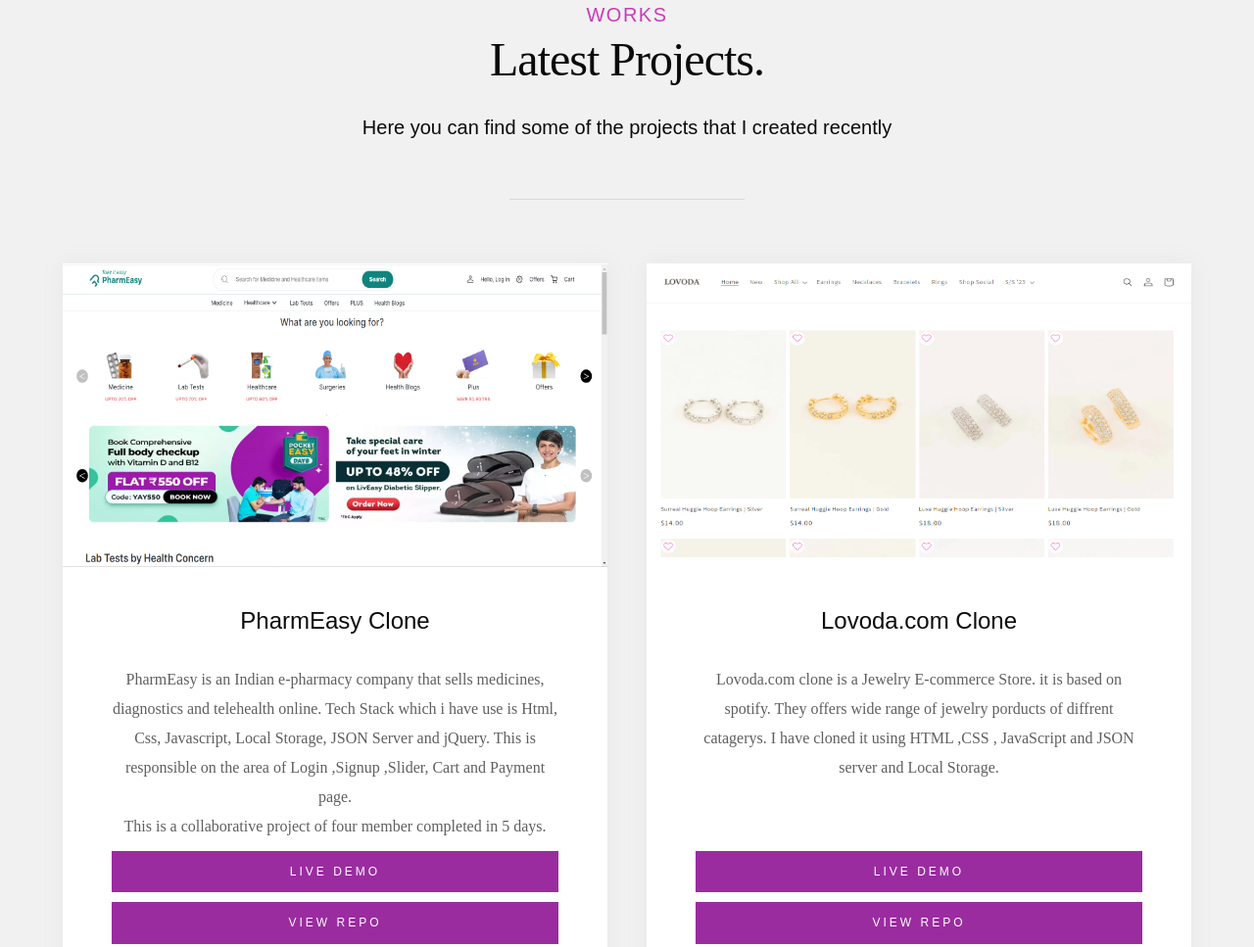
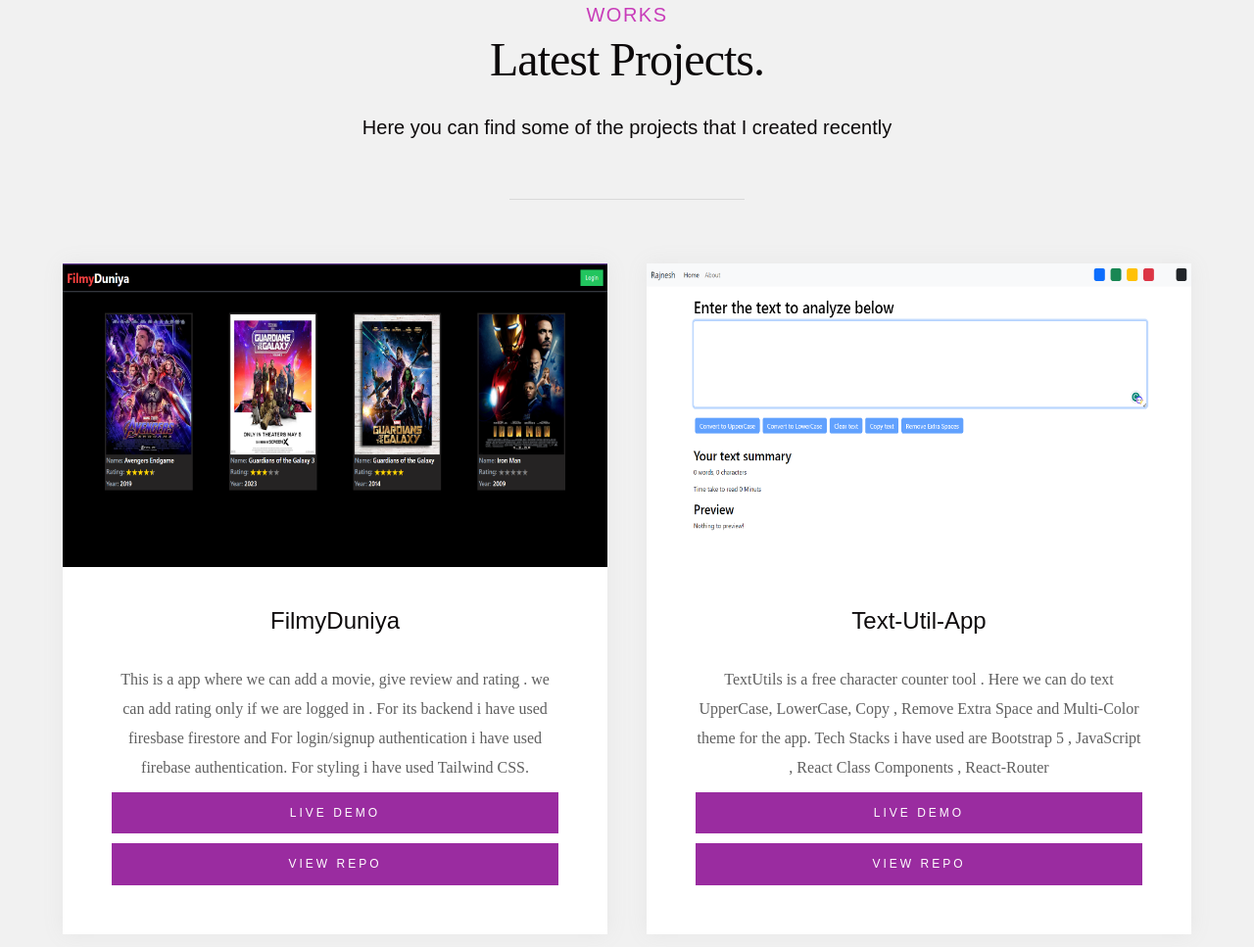
Before and after one commit to rajyadav0001/rajyadav0001.github.io, a plain HTML site: page index.html in a window 1280 px wide. Shown: the part 1844-2811 px from the top of the page at 98% size. Drawn offline with Linux system fonts and the light colour scheme.

Commit message:
some updates added

```diff
--- a/index.html
+++ b/index.html
@@ -67,7 +67,7 @@
             <a
               class="btn btn--stroke"
               target="_blank"
-              href="https://drive.google.com/file/d/14oXIMpNrXp5keZe8LaKZ0PY3zc9WMGAh/view?usp=share_link"
+              href="https://drive.google.com/file/d/1SmX8E3I-CFRqXpySkU1-vI70sy-cXpU9/view?usp=sharing"
             >
               Resume
             </a>
@@ -111,11 +111,11 @@
           <h3>Hello!</h3>
 
           <p class="info-para">
-            Hello World! My name is Rajnesh Kumar. I'm a passionate Full
-            Stack Web Developer using technologies to build amazing products and
+            Hello World! My name is Rajnesh Kumar. I'm a passionate Full Stack
+            Web Developer using technologies to build amazing products and
             focusing on solving problems for different niches and different
-            industries using the power of technology. I'm a Arts
-            student having a Bachelors degree in Arts
+            industries using the power of technology. I'm a Arts student having
+            a Bachelors degree in Arts
           </p>
 
           <p class="info-para">
@@ -132,12 +132,13 @@
             <li class="skill">Javascript</li>
             <li class="skill">Bootstrap</li>
             <li class="skill">Tailwind CSS</li>
-            <li class="skill">jQuery</li>
-            <li class="skill">React</li>
+            <li class="skill">j-Query</li>
+            <li class="skill">React.js</li>
+            <li class="skill">Next.js</li>
             <li class="skill">Redux</li>
             <li class="skill">Node.js</li>
             <li class="skill">Express.js</li>
-            <li class="skill">MongoDB</li>
+            <li class="skill">Mongo-DB</li>
             <li class="skill">Git</li>
             <li class="skill">Java</li>
             <li class="skill">Python</li>
@@ -165,25 +166,95 @@
           <div class="project">
             <div class="project-img-cont">
               <img
-                 style="height: 310px;"
+                style="height: 310px"
+                src="./assets/filmyDuniya.png"
+                alt="project-image"
+              />
+            </div>
+            <h3 class="project-title">FilmyDuniya</h3>
+            <p class="project-desc">
+              <span style="display: block">
+                This is a app where we can add a movie, give review and rating .
+                we can add rating only if we are logged in . For its backend i
+                have used firesbase firestore and For login/signup
+                authentication i have used firebase authentication. For styling
+                i have used Tailwind CSS.
+              </span>
+            </p>
+            <div class="project-actions">
+              <a
+                target="_blank"
+                href="https://rajyadav0001-filmy-duniya-mini.vercel.app/"
+              >
+                <button class="btn project-btn">Live Demo</button>
+              </a>
+              <a
+                href="https://github.com/rajyadav0001/filmy_duniya_mini"
+                target="_blank"
+              >
+                <button class="btn project-btn">View Repo</button>
+              </a>
+            </div>
+          </div>
+          <div class="project">
+            <div class="project-img-cont">
+              <img
+                style="height: 300px"
+                src="./assets/textUtil.png"
+                alt="project-image"
+              />
+            </div>
+            <h3 class="project-title">Text-Util-App</h3>
+            <p class="project-desc">
+              <span>
+                TextUtils is a free character counter tool . Here we can do text
+                UpperCase, LowerCase, Copy , Remove Extra Space and Multi-Color
+                theme for the app. Tech Stacks i have used are Bootstrap 5 , JavaScript , React Class
+                Components , React-Router
+              </span>
+            </p>
+            <div class="project-actions">
+              <a
+                target="_blank"
+                href="https://rajyadav0001-text-util.netlify.app/"
+              >
+                <button class="btn project-btn">Live Demo</button>
+              </a>
+              <a
+                href="https://github.com/rajyadav0001/Text-Util-App"
+                target="_blank"
+              >
+                <button class="btn project-btn">View Repo</button>
+              </a>
+            </div>
+          </div>
+        </div>
+        <div class="container" style="margin-top: 40px">
+          <div class="project">
+            <div class="project-img-cont">
+              <img
+                style="height: 310px"
                 src="./assets/pharmeasy.com.png"
                 alt="project-image"
               />
             </div>
             <h3 class="project-title">PharmEasy Clone</h3>
             <p class="project-desc">
-              <span style="display: block;">
-                PharmEasy is an Indian e-pharmacy company that sells
-                medicines, diagnostics and telehealth online.
-                 Tech Stack which i have use is Html, Css, Javascript, Local Storage, JSON Server
-                   and jQuery.
-                This is responsible on the area of Login ,Signup ,Slider, Cart and
-                Payment page.<br/>
-                This is a collaborative project of four member completed in 5 days.
+              <span style="display: block">
+                PharmEasy is an Indian e-pharmacy company that sells medicines,
+                diagnostics and telehealth online. Tech Stack which i have use
+                is Html, Css, Javascript, Local Storage, JSON Server and jQuery.
+                This is responsible on the area of Login ,Signup ,Slider, Cart
+                and Payment page.<br />
+                This is a collaborative project of four member completed in 5
+                days.
               </span>
             </p>
             <div class="project-actions">
-              <a target="_blank" href="https://pharmeasy-pt-web-08b.netlify.app/">
+              <a
+                target="_blank"
+                href="https://pharmeasy-pt-web-08b.netlify.app/"
+              >
                 <button class="btn project-btn">Live Demo</button>
               </a>
               <a
@@ -197,7 +268,7 @@
           <div class="project">
             <div class="project-img-cont">
               <img
-                style="height: 300px;"
+                style="height: 300px"
                 src="./assets/Lovoda.com.png"
                 alt="project-image"
               />
@@ -205,14 +276,17 @@
             <h3 class="project-title">Lovoda.com Clone</h3>
             <p class="project-desc">
               <span>
-                Lovoda.com clone is a Jewelry E-commerce Store. it is
-                 based on spotify. They offers wide range of jewelry
-                 porducts of diffrent catagerys.
-                 I have cloned it using HTML ,CSS , JavaScript and JSON server and Local Storage.
+                Lovoda.com clone is a Jewelry E-commerce Store. it is based on
+                spotify. They offers wide range of jewelry porducts of diffrent
+                catagerys. I have cloned it using HTML ,CSS , JavaScript and
+                JSON server and Local Storage.
               </span>
             </p>
             <div class="project-actions">
-              <a target="_blank" href="#">
+              <a
+                target="_blank"
+                href="https://rajyadav0001.github.io/Lovoda-clone/"
+              >
                 <button class="btn project-btn">Live Demo</button>
               </a>
               <a
@@ -249,7 +323,7 @@
             name="contactForm"
             id="contactForm"
             method="post"
-            action="https://formspree.io/f/xbjqoqad"
+            action="https://formspree.io/f/xoqgvazl"
             target="_blank"
           >
             <fieldset>
@@ -276,6 +350,7 @@
                   required=""
                   aria-required="true"
                   class="full-width"
+                  minlength="4"
                 />
               </div>
               <div class="form-field">
@@ -286,6 +361,7 @@
                   placeholder="Subject"
                   value=""
                   class="full-width"
+                  maxlength="200"
                 />
               </div>
               <div class="form-field">
@@ -299,6 +375,7 @@
                   aria-required="true"
                   class="full-width"
                   style="resize: none"
+                  maxlength="800"
                 ></textarea>
               </div>
               <div class="form-field">
@@ -336,8 +413,8 @@
 
           <h4 class="h06">Address</h4>
           <p>
-             Sambhal, Moradabad,<br />
-             UP, India<br />
+            Sambhal, Moradabad,<br />
+            UP, India<br />
           </p>
         </div>
       </div>
@@ -391,7 +468,7 @@
             <li>
               <a
                 target="_blank"
-                href="assets/Rajnesh's_Resume.pdf"
+                href="assets/Rajnesh_Kumar_Resume.pdf"
                 download
               >
                 <i class="download-resume" aria-hidden="true"></i>
```
Also changed, not shown: assets/filmyDuniya.png (added), assets/textUtil.png (added), 2 other files.
